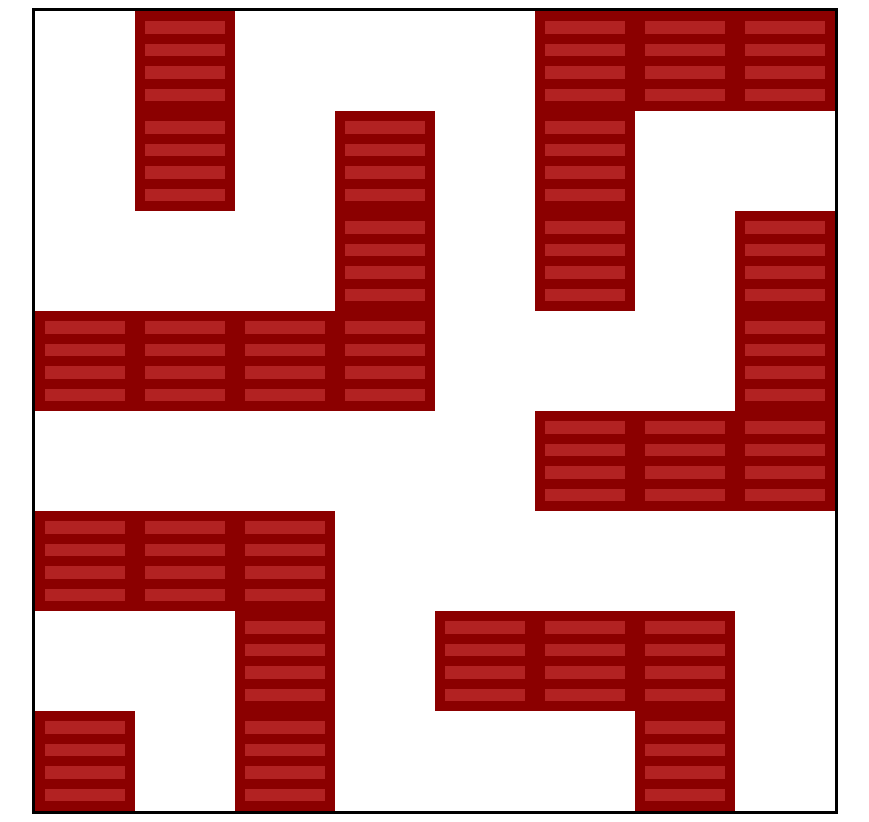
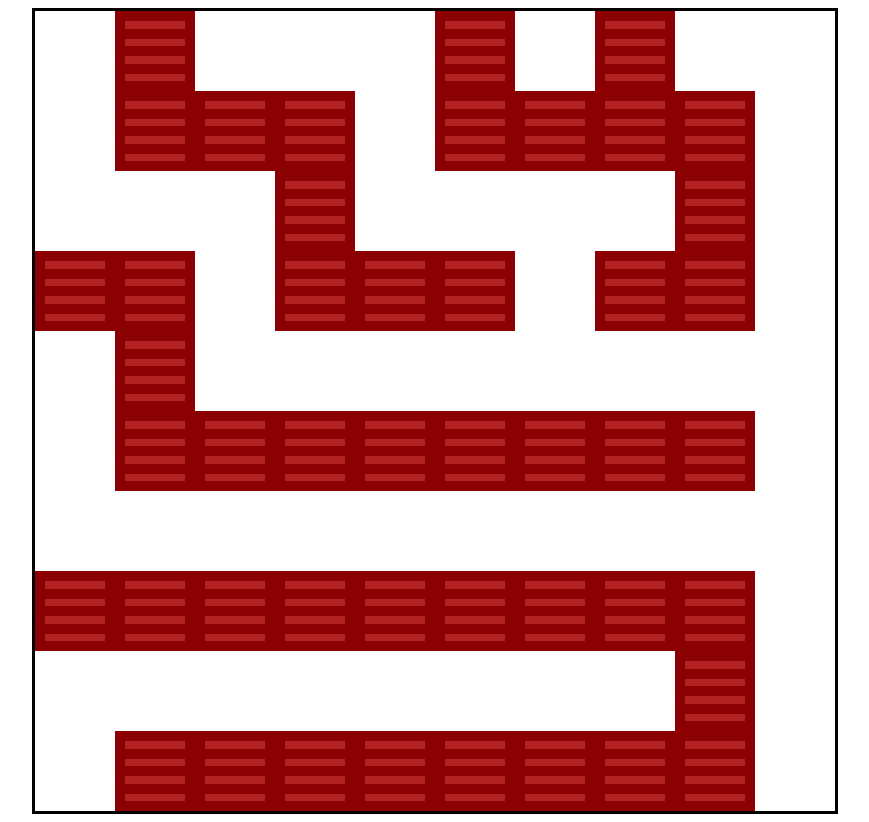
Before and after one commit to mitchellbreust/maze-game, a React (Vite) app: page / in a window 1280 px wide. Shown: the whole page, without its empty margins (205-1074 px from the left). Built offline with nearby package versions, Linux system fonts and the light colour scheme.

Commit message:
increased to a 10 * 10 grid

```diff
--- a/src/components/Maze.jsx
+++ b/src/components/Maze.jsx
@@ -5,8 +5,8 @@ import generatePlayerPos from "../generatePlayerPos";
 
 const MazeCont = styled.div`
   display: grid;
-  grid-template-rows: 1fr 1fr 1fr 1fr 1fr 1fr 1fr 1fr;
-  grid-template-columns: 1fr 1fr 1fr 1fr 1fr 1fr 1fr 1fr;
+  grid-template-rows: 1fr 1fr 1fr 1fr 1fr 1fr 1fr 1fr 1fr 1fr;
+  grid-template-columns: 1fr 1fr 1fr 1fr 1fr 1fr 1fr 1fr 1fr 1fr;
   width: 800px;
   height: 800px;
   border: solid;
--- a/src/generateMaze.js
+++ b/src/generateMaze.js
@@ -1,44 +1,72 @@
-
 const mazes = [
     // Maze 1
     [
-      1, 0, 0, 0, 0, 0, 0, 0,
-      1, 1, 1, 0, 1, 1, 1, 0,
-      0, 0, 1, 0, 1, 0, 0, 0,
-      1, 1, 1, 1, 1, 0, 1, 1,
-      0, 0, 0, 0, 1, 0, 1, 0,
-      1, 1, 1, 0, 1, 1, 1, 0,
-      1, 0, 1, 0, 0, 0, 1, 0,
-      1, 0, 1, 1, 1, 1, 1, 1
+        1, 0, 0, 1, 1, 1, 0, 0, 0, 1,
+        1, 1, 0, 0, 0, 1, 0, 0, 0, 1,
+        0, 1, 0, 1, 0, 1, 1, 1, 0, 1,
+        0, 1, 0, 1, 0, 0, 0, 1, 0, 1,
+        0, 1, 1, 1, 1, 1, 0, 1, 1, 1,
+        0, 0, 0, 0, 0, 1, 0, 0, 0, 1,
+        1, 1, 1, 1, 0, 1, 1, 1, 0, 1,
+        1, 0, 0, 1, 0, 0, 0, 1, 0, 1,
+        1, 0, 1, 1, 1, 1, 0, 1, 1, 1,
+        1, 0, 0, 0, 0, 1, 0, 0, 0, 1
     ],
-    // Maze 2
     [
-      1, 0, 1, 1, 1, 0, 0, 0,
-      1, 0, 1, 0, 1, 0, 1, 1,
-      1, 1, 1, 0, 1, 0, 1, 0,
-      0, 0, 0, 0, 1, 1, 1, 0,
-      1, 1, 1, 1, 1, 0, 0, 0,
-      0, 0, 0, 1, 1, 1, 1, 1,
-      1, 1, 0, 1, 0, 0, 0, 1,
-      0, 1, 0, 1, 1, 1, 0, 1
+        1, 1, 1, 1, 1, 1, 1, 0, 0, 1,
+        1, 0, 0, 0, 0, 0, 1, 0, 0, 1,
+        1, 0, 1, 1, 1, 0, 1, 1, 1, 1,
+        1, 0, 1, 0, 1, 0, 0, 0, 0, 1,
+        1, 1, 1, 0, 1, 1, 1, 1, 0, 1,
+        0, 0, 1, 0, 0, 0, 0, 1, 0, 0,
+        1, 1, 1, 1, 1, 1, 0, 1, 1, 1,
+        1, 0, 0, 0, 0, 1, 0, 0, 0, 1,
+        1, 1, 1, 1, 0, 1, 0, 1, 1, 1,
+        0, 0, 0, 1, 0, 0, 0, 1, 0, 1
     ],
-    // Maze 3
     [
-      1, 0, 0, 0, 1, 0, 1, 1,
-      1, 1, 1, 0, 1, 0, 0, 1,
-      0, 0, 1, 0, 1, 1, 1, 1,
-      1, 1, 1, 1, 0, 0, 0, 0,
-      0, 0, 0, 1, 1, 1, 1, 1,
-      1, 1, 0, 0, 0, 1, 0, 1,
-      1, 1, 1, 1, 1, 1, 0, 1,
-      0, 0, 0, 0, 0, 1, 0, 1
+        1, 1, 1, 1, 1, 1, 1, 0, 0, 1,
+        1, 0, 0, 0, 0, 0, 1, 0, 0, 1,
+        1, 0, 1, 1, 1, 0, 1, 1, 1, 1,
+        1, 0, 1, 0, 1, 0, 0, 0, 0, 1,
+        1, 1, 1, 0, 1, 1, 1, 1, 0, 1,
+        0, 0, 1, 0, 0, 0, 0, 1, 0, 0,
+        1, 1, 1, 1, 1, 1, 0, 1, 1, 1,
+        1, 0, 0, 0, 0, 1, 0, 0, 0, 1,
+        1, 1, 1, 1, 0, 1, 0, 1, 1, 1,
+        0, 0, 0, 1, 0, 0, 0, 1, 0, 1
+    ],
+    [
+        1, 0, 1, 1, 1, 0, 1, 0, 1, 1,
+        1, 0, 0, 0, 1, 0, 0, 0, 0, 1,
+        1, 1, 1, 0, 1, 1, 1, 1, 0, 1,
+        0, 0, 1, 0, 0, 0, 1, 0, 0, 1,
+        1, 0, 1, 1, 1, 1, 1, 1, 1, 1,
+        1, 0, 0, 0, 0, 0, 0, 0, 0, 1,
+        1, 1, 1, 1, 1, 1, 1, 1, 1, 1,
+        0, 0, 0, 0, 0, 0, 0, 0, 0, 1,
+        1, 1, 1, 1, 1, 1, 1, 1, 0, 1,
+        1, 0, 0, 0, 0, 0, 0, 0, 0, 1
+    ],
+    [
+        1, 1, 0, 1, 0, 1, 0, 1, 1, 1,
+        1, 0, 0, 0, 0, 0, 0, 1, 0, 0,
+        1, 1, 1, 1, 1, 1, 0, 1, 0, 1,
+        1, 0, 0, 0, 0, 1, 0, 1, 1, 1,
+        1, 1, 1, 1, 0, 1, 0, 0, 0, 1,
+        0, 0, 0, 1, 0, 1, 1, 1, 0, 1,
+        1, 1, 0, 1, 1, 1, 0, 1, 1, 1,
+        1, 0, 0, 0, 0, 0, 0, 1, 0, 1,
+        1, 0, 1, 1, 1, 1, 1, 1, 0, 1,
+        1, 1, 0, 0, 0, 0, 0, 0, 0, 1
     ]
-  ];
+]
 
-  const generateMaze = () => {
+
+const generateMaze = () => {
     // Randomly select one of the predefined mazes
     const randomIndex = Math.floor(Math.random() * mazes.length);
     return mazes[randomIndex];
-  };
+};
 
-  export default generateMaze;
+export default generateMaze;
```
